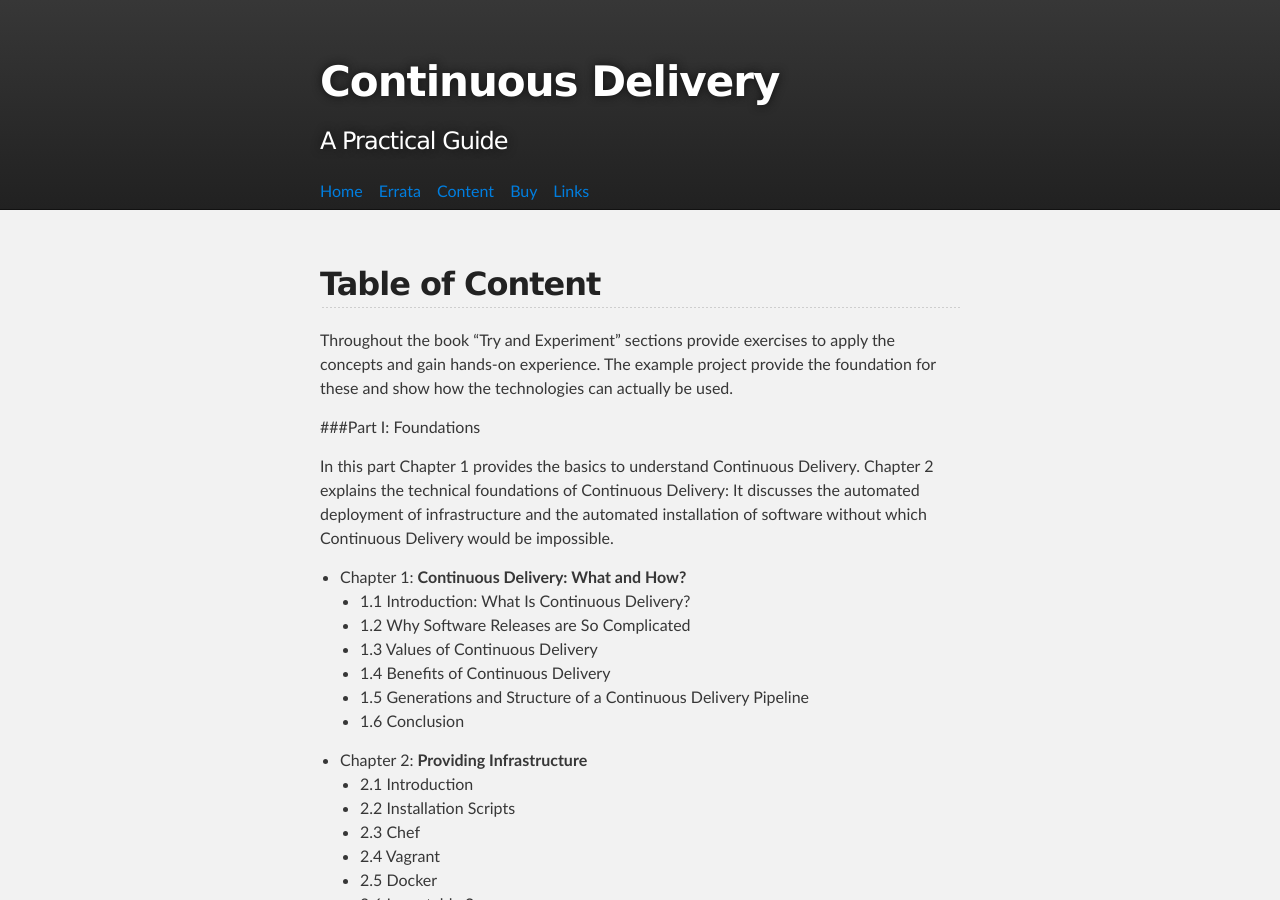
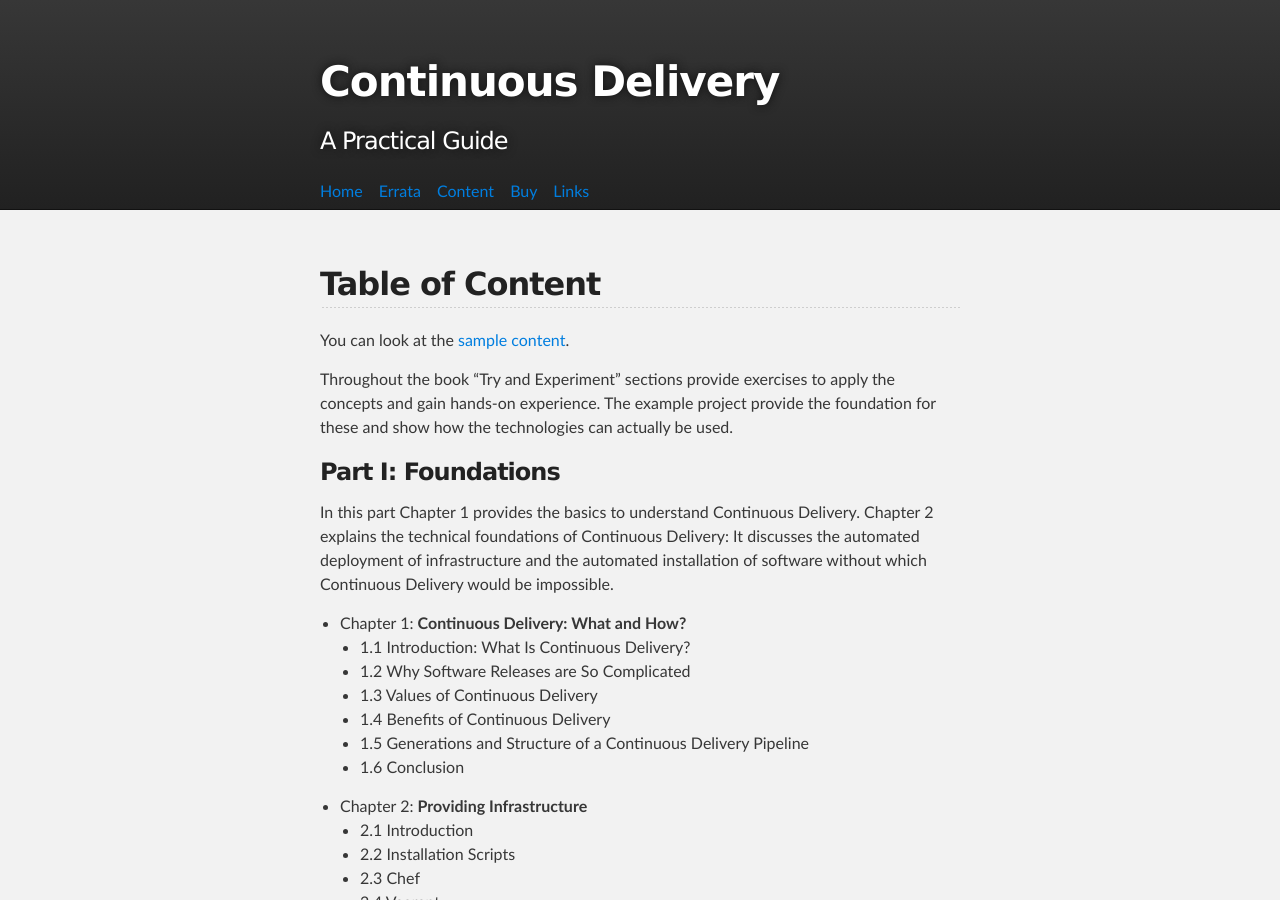
Before and after one commit to ewolff/continuous-delivery-book.com, a Jekyll site: the page built from content.md, in a window 1280 px wide and 900 px high. Built offline with Jekyll 4.4.1, drawn with Linux system fonts in a browser that asks for light colours.

Commit message:
Add link to sample

```diff
--- a/content.md
+++ b/content.md
@@ -7,12 +7,14 @@ description: Content Continuous Delivery - A Pragmatic Guide
 Table of Content
 ---
 
+You can look at the [sample content](http://www.informit.com/articles/article.aspx?p=2765001).
+
 Throughout the book "Try and Experiment" sections provide exercises to
 apply the concepts and gain hands-on experience. The example project
 provide the foundation for these and show how the technologies can
 actually be used.
 
-###Part I: Foundations
+### Part I: Foundations
 
 In this part Chapter 1 provides the basics to understand Continuous
 Delivery. Chapter 2 explains the technical foundations of Continuous Delivery: It
```
